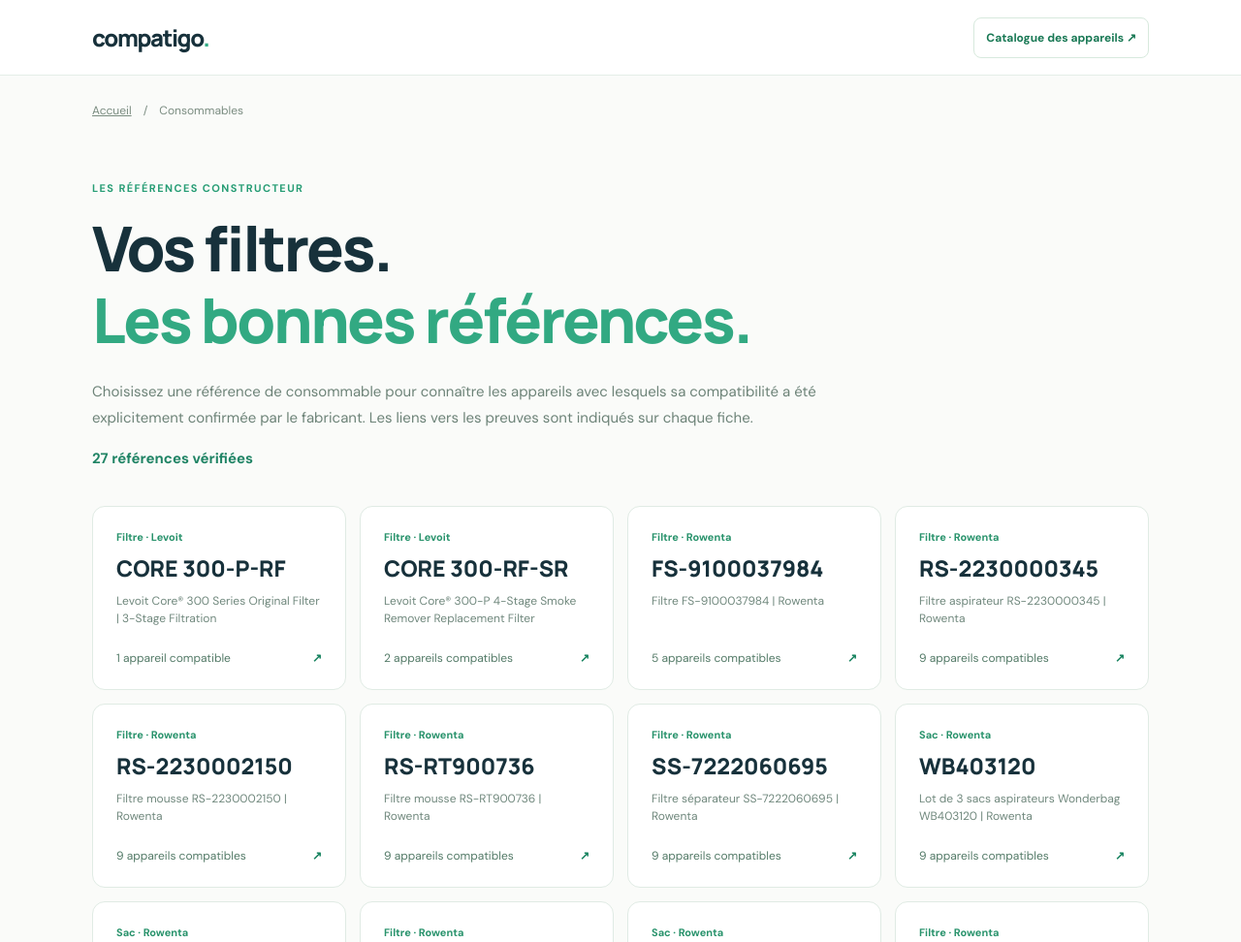
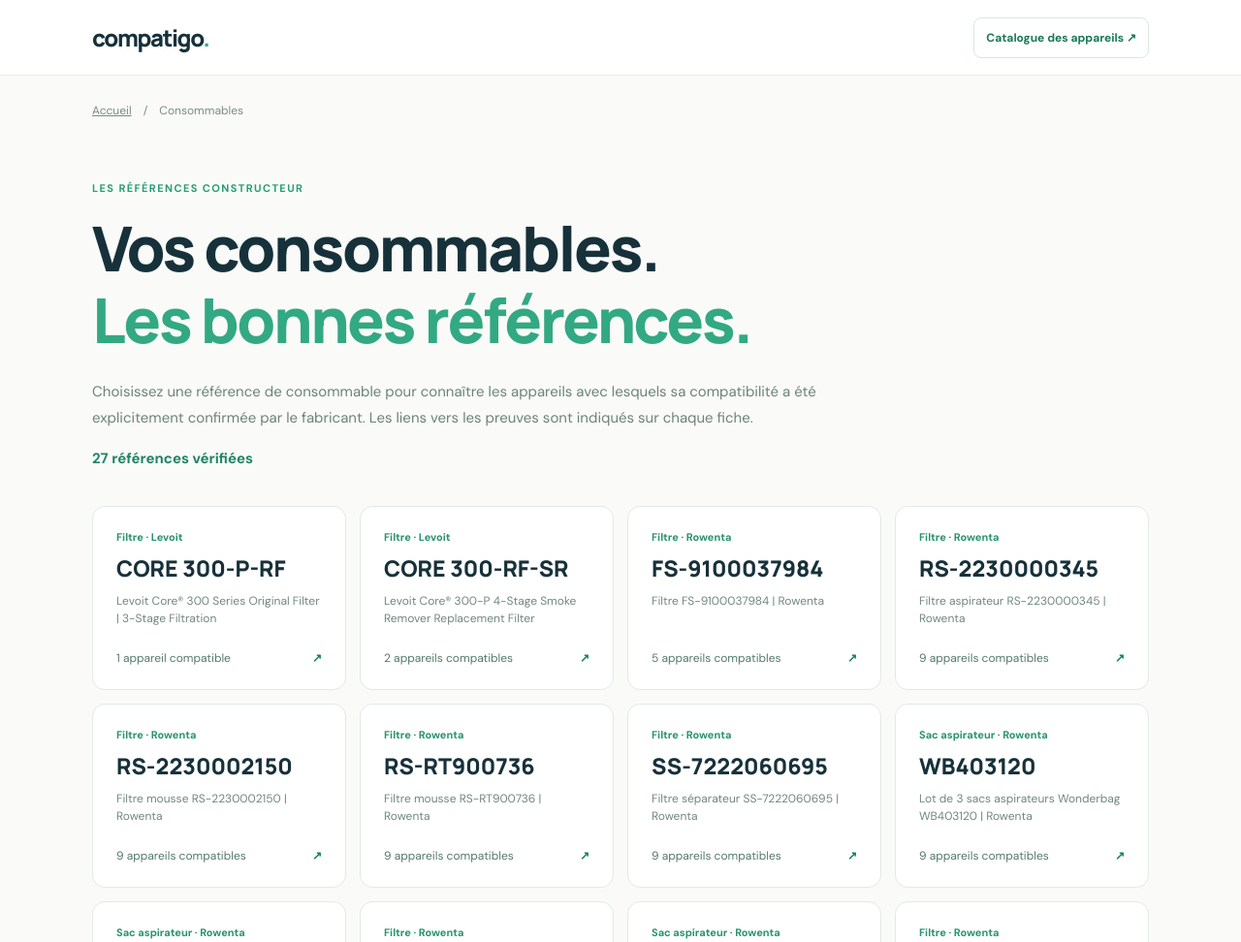
Before and after one commit to trexdbg/compatigo_app, an Astro site: page /compatigo_app/pieces in a window 1280 px wide. Shown: the top 972 px of the page at 97% size. Built offline with nearby package versions, Linux system fonts and the light colour scheme; Astro itself is replaced by a stand-in of ours.

Commit message:
fix: consumables index categorizes ink, toners and drums correctly

```diff
--- a/src/pages/pieces/index.astro
+++ b/src/pages/pieces/index.astro
@@ -1,6 +1,6 @@
 ---
 import Layout from "../../layouts/Layout.astro";
-import { partPath, publishedParts, sitePath } from "../../lib/catalog";
+import { partPath, publishedParts, sitePath, partKindLabel } from "../../lib/catalog";
 const parts = publishedParts();
 const title = "Filtres et consommables référencés par fabricant | Compatigo";
 const description = "Parcourez les références de filtres et consommables dont la compatibilité avec des appareils a été confirmée par une source constructeur.";
@@ -18,14 +18,14 @@
     <nav class="crumbs" aria-label="Fil d’Ariane"><a href={sitePath()}>Accueil</a><span>/</span><span aria-current="page">Consommables</span></nav>
     <section class="intro">
       <span class="eyebrow">LES RÉFÉRENCES CONSTRUCTEUR</span>
-      <h1>Vos filtres.<br/><em>Les bonnes références.</em></h1>
+      <h1>Vos consommables.<br/><em>Les bonnes références.</em></h1>
       <p>Choisissez une référence de consommable pour connaître les appareils avec lesquels sa compatibilité a été explicitement confirmée par le fabricant. Les liens vers les preuves sont indiqués sur chaque fiche.</p>
       <p class="count">{parts.length} référence{parts.length > 1 ? "s" : ""} vérifiée{parts.length > 1 ? "s" : ""}</p>
     </section>
     <section class="grid" aria-label="Consommables vérifiés">
       {parts.map((part) => (
         <a class="part" href={partPath(part.brand, part.reference)}>
-          <span class="kind">{part.kind === "bag" ? "Sac" : "Filtre"} · {part.brand}</span>
+          <span class="kind">{partKindLabel(part.kind)} · {part.brand}</span>
           <strong>{part.reference}</strong>
           {part.name && <small class="name">{part.name}</small>}
           <span class="bottom">{part.devices.length} appareil{part.devices.length > 1 ? "s" : ""} compatible{part.devices.length > 1 ? "s" : ""} <b>↗</b></span>
```
